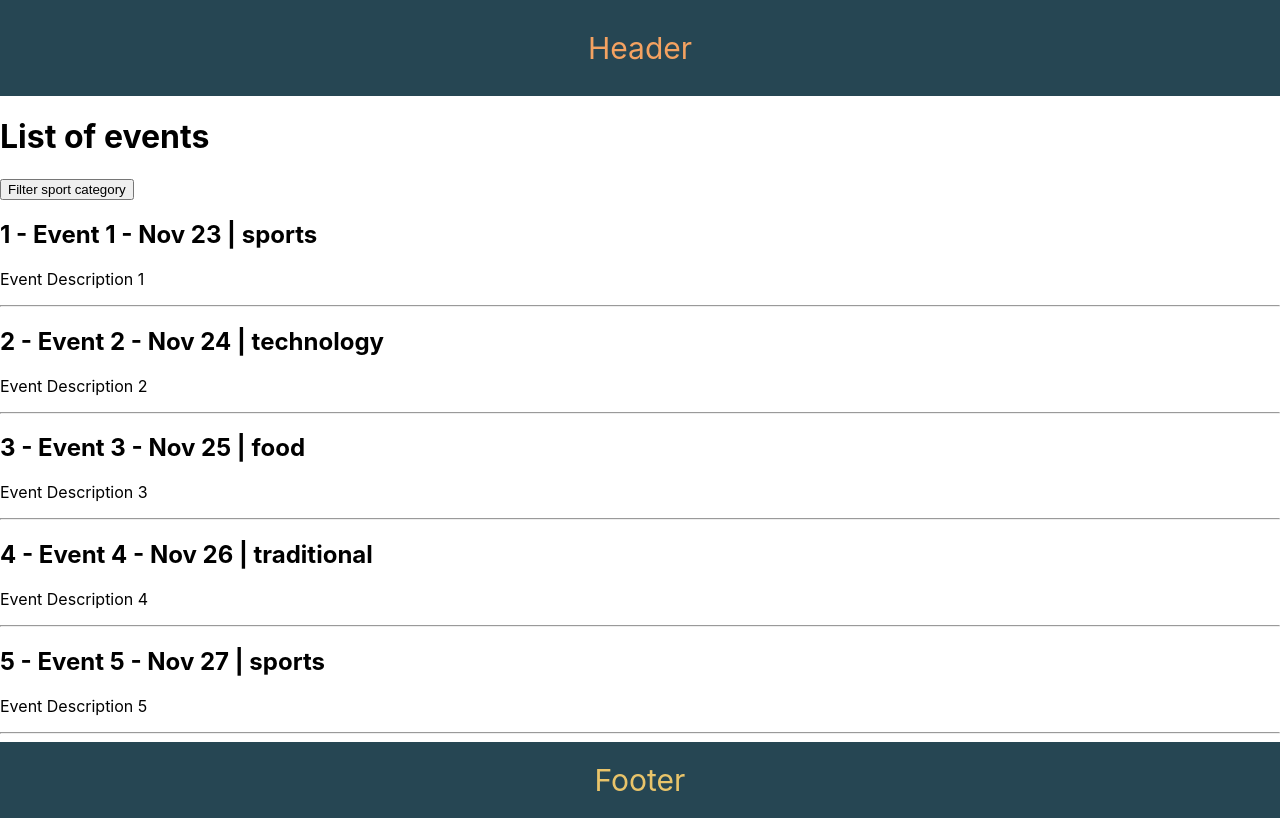
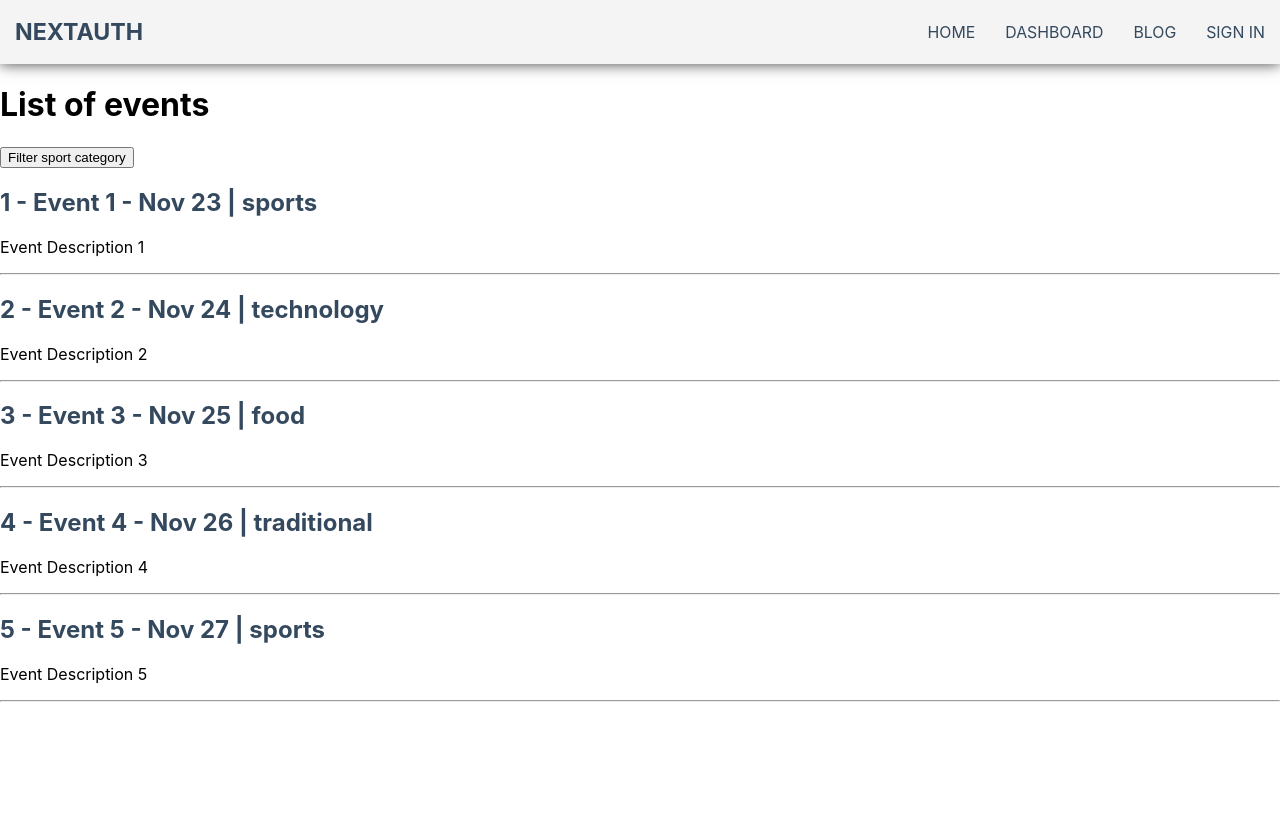
Before and after one commit to hungtp1996nd/next-js-app, a Next.js app: page /events in a window 1280 px wide. Built offline with nearby package versions, Linux system fonts and the light colour scheme; no server answers; data requests are answered from the project's data file.

Commit message:
authentication started with Github provider

```diff
--- /dev/null
+++ b/components/Navbar.js
@@ -0,0 +1,55 @@
+import Link from 'next/link'
+import { signIn, signOut, useSession } from "next-auth/react";
+
+const Navbar = () => {
+  const { data: session } = useSession()
+  console.log({ session })
+  return (
+    <nav className='header'>
+      <h1 className='logo'>
+        <a href="#">NextAuth</a>
+      </h1>
+      <ul className='main-nav'>
+        <li>
+          <Link href={'/'}>
+            <a>Home</a>
+          </Link>
+        </li>
+        <li>
+          <Link href={'/dashboard'}>
+            <a>Dashboard</a>
+          </Link>
+        </li>
+        <li>
+          <Link href={'/blog'}>
+            <a>Blog</a>
+          </Link>
+        </li>
+
+        {!session && (
+          <li>
+            <Link href={'/api/auth/signin'}>
+              <a onClick={e => {
+                e.preventDefault()
+                signIn()
+              }}>Sign in</a>
+            </Link>
+          </li>
+        )}
+
+        {session && (
+          <li>
+            <Link href={'/api/auth/signout'}>
+              <a onClick={e => {
+                e.preventDefault()
+                signOut()
+              }}>Sign out</a>
+            </Link>
+          </li>
+        )}
+      </ul>
+    </nav>
+  )
+}
+
+export default Navbar
--- a/package.json
+++ b/package.json
@@ -12,6 +12,7 @@
   "dependencies": {
     "json-server": "^0.17.0",
     "next": "12.1.4",
+    "next-auth": "^4.3.2",
     "react": "18.0.0",
     "react-dom": "18.0.0",
     "swr": "^1.3.0",
--- a/pages/_app.js
+++ b/pages/_app.js
@@ -2,16 +2,22 @@
 import '../styles/layout.css'
 import Header from "../components/Header";
 import Footer from "../components/Footer";
+import Navbar from "../components/Navbar";
+import '../styles/navbar.css'
+import { SessionProvider } from "next-auth/react";
 
-function MyApp({ Component, pageProps }) {
+function MyApp({ Component, pageProps: { session, ...pageProps} }) {
   if (Component.getLayout) {
     return Component.getLayout(<Component {...pageProps} />)
   }
   return (
     <>
-      <Header />
-      <Component {...pageProps} />
-      <Footer />
+      <SessionProvider session={session}>
+        {/*<Header />*/}
+        <Navbar />
+        <Component {...pageProps} />
+        {/*<Footer />*/}
+      </SessionProvider>
     </>
   )
 }
--- /dev/null
+++ b/styles/navbar.css
@@ -0,0 +1,61 @@
+ul {
+    margin: 0;
+    padding: 0;
+    list-style: none;
+}
+
+h2, h3, a {
+    color: #34495e;
+}
+
+a {
+    text-decoration: none;
+}
+
+.logo {
+    margin: 0;
+    font-size: 1.45rem;
+}
+
+.main-nav {
+    display: flex;
+    margin-top: 5px;
+}
+
+.logo a,
+.main-nav a {
+    padding: 10px 15px;
+    text-transform: uppercase;
+    text-align: center;
+    display: block;
+}
+
+.main-nav a {
+    color: #34495e;
+    font-size: 0.99em;
+}
+
+.main-nav a:hover {
+    color: #718daa;
+}
+
+.header {
+    display: flex;
+    justify-content: space-between;
+    padding-top: 0.5em;
+    padding-bottom: 0.5em;
+    background-color: #f4f4f4;
+    -webkit-box-shadow: 0px 0px 14px 0px rgba(0, 0, 0, 0.75);
+    -moz-box-shadow: 0px 0px 14px 0px rgba(0, 0, 0, 0.75);
+    box-shadow: 0px 0px 14px 0px rgba(0, 0, 0, 0.75);
+}
+
+.loading {
+    opacity: 0;
+    transition: all 0.2s ease-in;
+}
+
+.loaded {
+    opacity: 1;
+    transition: all 0.2s ease-in;
+}
```
Also changed, not shown: pages/api/auth/[...nextauth].js (added, +13 -0 lines), 1 other file (tests, documents, lock files or other folders).
